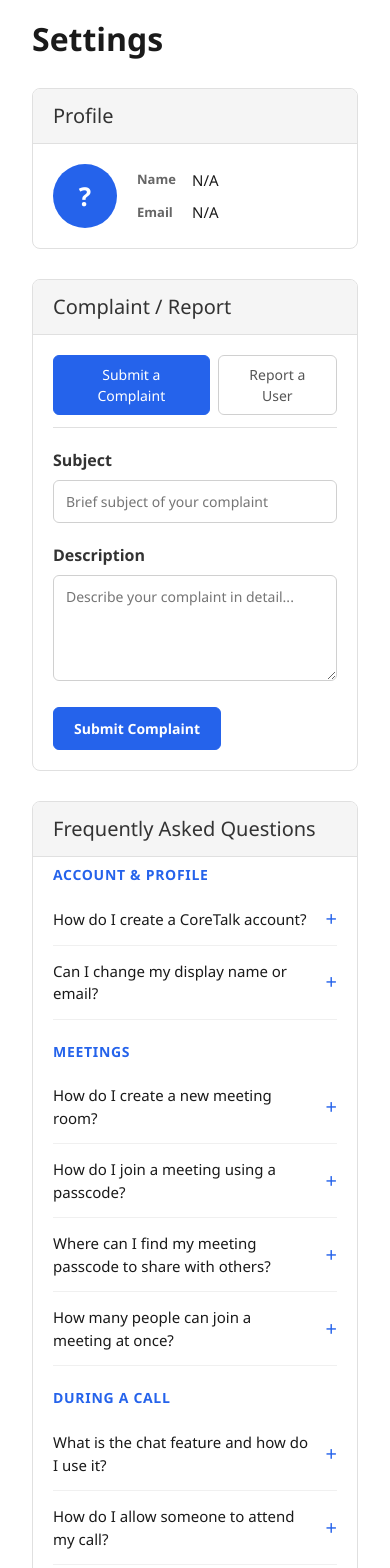
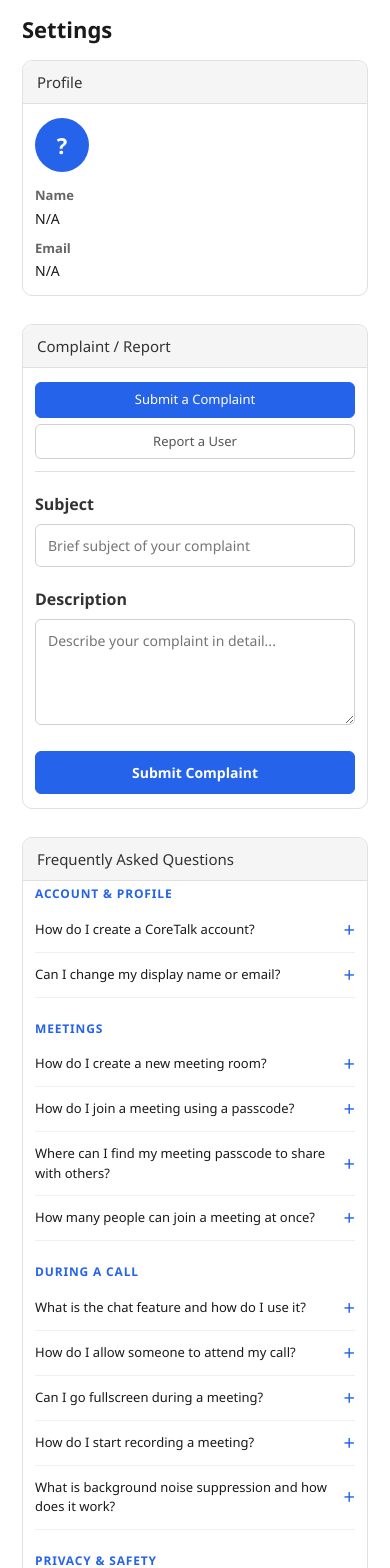
Before and after one commit to laksh-jain-17/coretalk, a Vue app: page /Settings in a window 390 px wide. Shown: the top 1568 px of the page. Built offline with nearby package versions, Linux system fonts and the light colour scheme; no server answers.

Commit message:
Update Settings.vue

```diff
--- a/src/pages/Settings.vue
+++ b/src/pages/Settings.vue
@@ -121,7 +121,9 @@
                 <span class="faq-icon">{{ openFaq === `${gi}-${qi}` ? '−' : '+' }}</span>
               </button>
               <div class="faq-answer" :class="{ open: openFaq === `${gi}-${qi}` }">
-                <p>{{ item.a }}</p>
+                <div class="faq-answer-inner">
+                  <p>{{ item.a }}</p>
+                </div>
               </div>
             </div>
           </div>
@@ -377,15 +379,20 @@ export default {
 </script>
 
 <style scoped>
+/* ── Base ── */
 .settings-page {
   background-color: white;
   min-height: 100vh;
-  padding: 20px;
+  height: 100%;
+  overflow-y: auto;
+  padding: 32px 20px 60px;
+  box-sizing: border-box;
 }
 
 .container {
   max-width: 800px;
   margin: 0 auto;
+  width: 100%;
 }
 
 .page-title {
@@ -395,17 +402,19 @@ export default {
   color: #1a1a1a;
 }
 
+/* ── Sections ── */
+/* NOTE: overflow is NOT set to hidden here so FAQ accordion is never clipped */
 .section {
-  margin-bottom: 30px;
+  margin-bottom: 28px;
   border: 1px solid #e0e0e0;
-  border-radius: 8px;
-  overflow: hidden;
+  border-radius: 10px;
 }
 
 .section-header {
   background-color: #f5f5f5;
-  padding: 15px 20px;
+  padding: 14px 20px;
   border-bottom: 1px solid #e0e0e0;
+  border-radius: 10px 10px 0 0;
 }
 
 .section-header.danger {
@@ -414,7 +423,7 @@ export default {
 
 .section-header h2 {
   margin: 0;
-  font-size: 20px;
+  font-size: 18px;
   color: #333;
 }
 
@@ -422,7 +431,7 @@ export default {
   padding: 20px;
 }
 
-/* Profile */
+/* ── Profile ── */
 .profile-content {
   display: flex;
   align-items: center;
@@ -465,15 +474,17 @@ export default {
 .profile-value {
   color: #1a1a1a;
   font-size: 15px;
+  word-break: break-all;
 }
 
-/* Tabs */
+/* ── Tabs ── */
 .tabs {
   display: flex;
   gap: 8px;
   margin-bottom: 20px;
   border-bottom: 1px solid #e0e0e0;
   padding-bottom: 12px;
+  flex-wrap: wrap;
 }
 
 .tab-btn {
@@ -494,7 +505,7 @@ export default {
   border-color: #2563eb;
 }
 
-/* Form */
+/* ── Form ── */
 .form-group {
   margin-bottom: 20px;
 }
@@ -523,7 +534,7 @@ label {
   border-color: #2563eb;
 }
 
-/* Buttons */
+/* ── Buttons ── */
 .btn {
   padding: 10px 20px;
   border-radius: 6px;
@@ -558,11 +569,12 @@ label {
   color: #dc2626;
   margin-bottom: 15px;
   line-height: 1.5;
+  font-size: 14px;
 }
 
-/* FAQ */
+/* ── FAQ ── */
 .faq-content {
-  padding: 10px 20px;
+  padding: 10px 20px 4px;
 }
 
 .faq-group {
@@ -570,12 +582,12 @@ label {
 }
 
 .faq-group-title {
-  font-size: 14px;
+  font-size: 12px;
   font-weight: 700;
   text-transform: uppercase;
-  letter-spacing: 0.05em;
+  letter-spacing: 0.07em;
   color: #2563eb;
-  margin-bottom: 10px;
+  margin-bottom: 6px;
   margin-top: 0;
 }
 
@@ -591,12 +603,13 @@ label {
   background: none;
   border: none;
   padding: 14px 0;
-  font-size: 15px;
+  font-size: 14px;
   font-weight: 500;
   color: #1a1a1a;
   cursor: pointer;
   text-align: left;
   gap: 12px;
+  font-family: inherit;
 }
 
 .faq-question:hover {
@@ -610,14 +623,19 @@ label {
   line-height: 1;
 }
 
+/* accordion — uses grid trick so height animates smoothly without JS */
 .faq-answer {
-  max-height: 0;
-  overflow: hidden;
-  transition: max-height 0.3s ease;
+  display: grid;
+  grid-template-rows: 0fr;
+  transition: grid-template-rows 0.28s ease;
 }
 
 .faq-answer.open {
-  max-height: 200px;
+  grid-template-rows: 1fr;
+}
+
+.faq-answer-inner {
+  overflow: hidden;
 }
 
 .faq-answer p {
@@ -627,4 +645,111 @@ label {
   font-size: 14px;
   line-height: 1.6;
 }
+
+/* ── Tablet (≤ 768px) ── */
+@media (max-width: 768px) {
+  .settings-page {
+    padding: 20px 14px 50px;
+  }
+
+  .page-title {
+    font-size: 26px;
+    margin-bottom: 22px;
+  }
+
+  .section-header h2 {
+    font-size: 16px;
+  }
+
+  .section-content {
+    padding: 16px;
+  }
+
+  .faq-content {
+    padding: 8px 16px 4px;
+  }
+
+  .avatar {
+    width: 54px;
+    height: 54px;
+    font-size: 22px;
+  }
+
+  .profile-value {
+    font-size: 14px;
+  }
+
+  .tab-btn {
+    font-size: 13px;
+    padding: 7px 12px;
+  }
+
+  .faq-question {
+    font-size: 13px;
+  }
+
+  .btn {
+    width: 100%;
+    text-align: center;
+  }
+}
+
+/* ── Mobile (≤ 480px) ── */
+@media (max-width: 480px) {
+  .settings-page {
+    padding: 16px 10px 40px;
+  }
+
+  .page-title {
+    font-size: 22px;
+    margin-bottom: 18px;
+  }
+
+  .profile-content {
+    flex-direction: column;
+    align-items: flex-start;
+    gap: 14px;
+  }
+
+  .profile-field {
+    flex-direction: column;
+    align-items: flex-start;
+    gap: 2px;
+  }
+
+  .profile-label {
+    width: auto;
+  }
+
+  .tabs {
+    flex-direction: column;
+    gap: 6px;
+  }
+
+  .tab-btn {
+    width: 100%;
+    text-align: center;
+  }
+
+  .section-content {
+    padding: 14px 12px;
+  }
+
+  .faq-content {
+    padding: 6px 12px 4px;
+  }
+
+  .faq-question {
+    font-size: 13px;
+    padding: 12px 0;
+  }
+
+  .section-header {
+    padding: 12px 14px;
+  }
+
+  .section-header h2 {
+    font-size: 15px;
+  }
+}
 </style>
```
